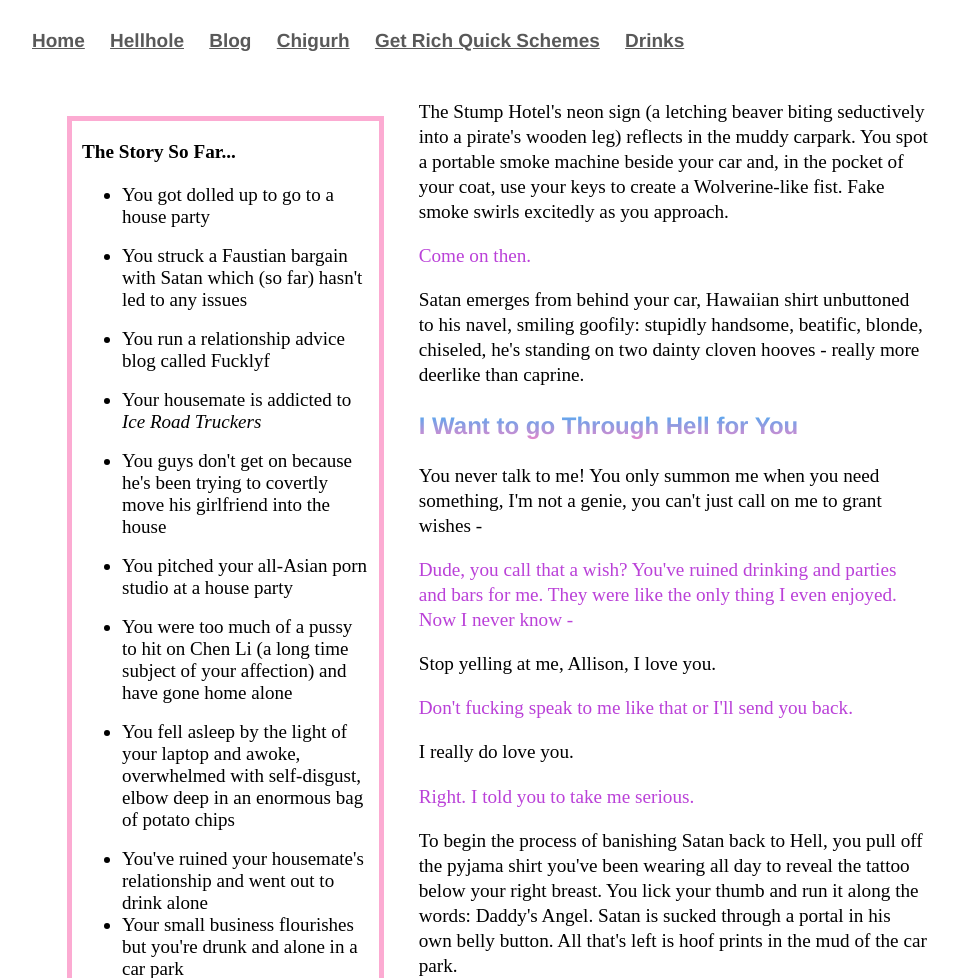
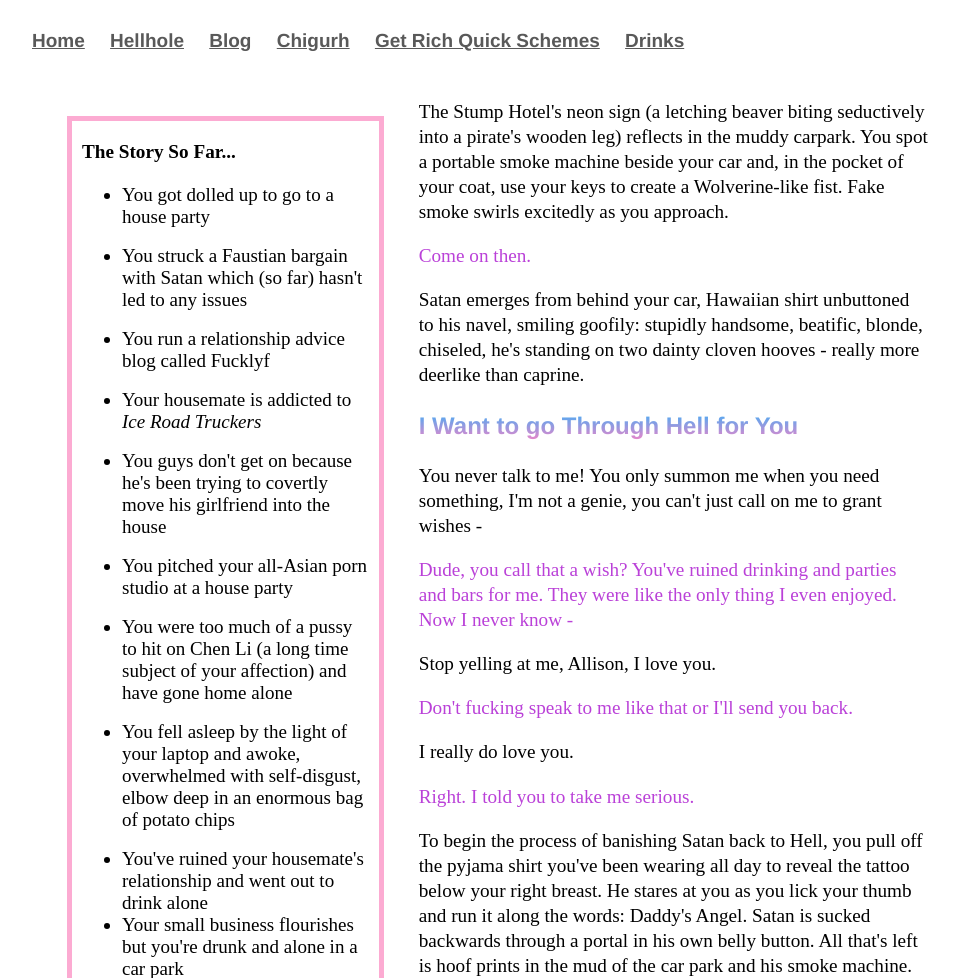
Before and after one commit to Pinelife/pinelife.github.io, a Jekyll site: the page Hellhole/Room13.html, which Jekyll copies as it is, in a window 1280 px wide. Shown: the top 978 px of the page, without its empty margins (160-1119 px from the left). Built offline with Jekyll 4.4.1, drawn with Linux system fonts in a browser that asks for light colours; grey boxes are pictures that could not be loaded.

Commit message:
Update Room13.html

```diff
--- a/Hellhole/Room13.html
+++ b/Hellhole/Room13.html
@@ -102,8 +102,8 @@ I never know -</p>
 <p></p>
 <p>
 To begin the process of banishing Satan back to Hell, you pull off the pyjama shirt you've been wearing all day to reveal the tattoo below
-your right breast. You lick your thumb and run it along the words: Daddy's Angel. Satan is sucked through a portal
-in his own belly button. All that's left is hoof prints in the mud of the car park.
+your right breast. He stares at you as you lick your thumb and run it along the words: Daddy's Angel. Satan is sucked backwards through a portal
+in his own belly button. All that's left is hoof prints in the mud of the car park and his smoke machine.
 </p>
 
 <center><img src="https://68.media.tumblr.com/64334f07ca4ec65ae776bf18103927a6/tumblr_ov0payXtXQ1sixvsmo1_400.png" align="middle" alt="Daddy's Angel" style="width:30%;"></center>
```
